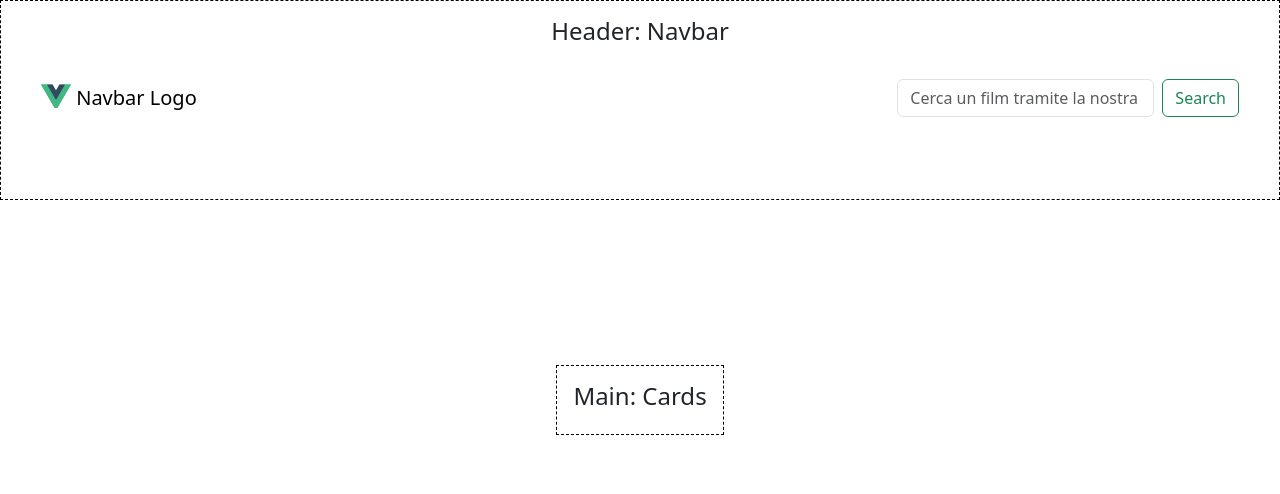
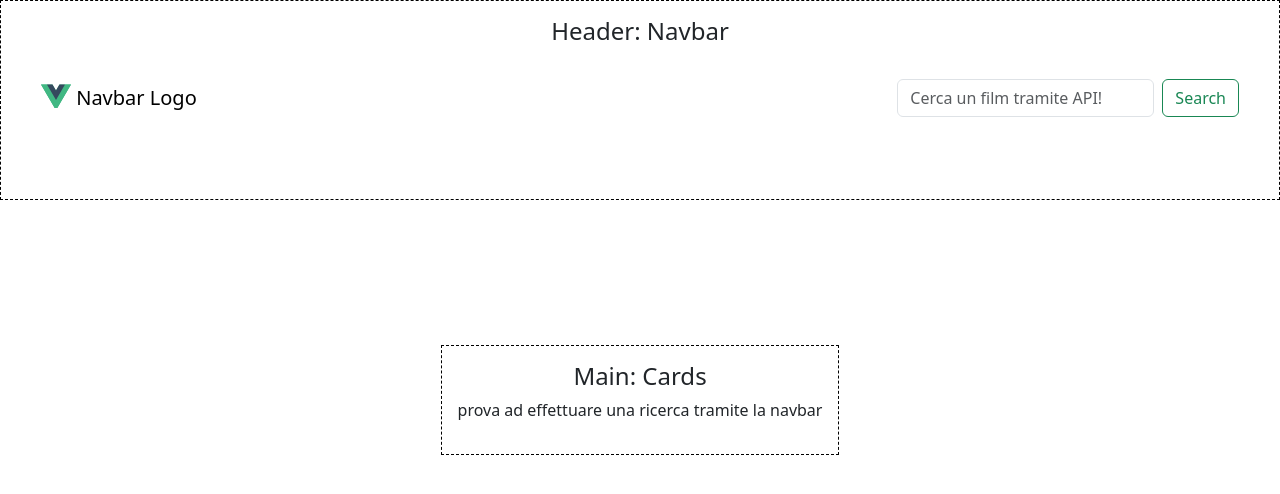
Before and after one commit to Carlo-Adile/vite-boolflix, a Vue app: page / in a window 1280 px wide. Shown: the top 494 px of the page. Built offline with nearby package versions, Linux system fonts and the light colour scheme.

Commit message:
Milestone 1

```diff
--- a/package.json
+++ b/package.json
@@ -9,6 +9,7 @@
     "preview": "vite preview"
   },
   "dependencies": {
+    "axios": "^1.6.8",
     "vue": "^3.4.21",
     "vuex": "^4.0.2"
   },
--- a/src/components/Header.vue
+++ b/src/components/Header.vue
@@ -1,5 +1,6 @@
 <script>
-import { ref } from 'vue';
+import axios from 'axios';
+import { mapState } from 'vuex'
 
 export default {
   name: "Header",
@@ -8,9 +9,35 @@ export default {
       searchQuery: ''
     }
   },
+  computed: {
+    ...mapState(['searchResults'])
+  },
   methods: {
-    search(){
-      /* chiamata all'API */
+    search() {
+      console.log("query inserita...", this.searchQuery);
+      const apiKey = '656ef96b561e171489e8fb7cad6e10ac';
+      const url = 'https://api.themoviedb.org/3/search/movie';
+
+      /* chiamata get all'API tramite axios */
+      axios.get('https://api.themoviedb.org/3/search/movie', {
+        params: {
+          api_key: apiKey,
+          query: this.searchQuery,
+          include_adult: 'true',
+          language: 'en-US',
+          page: '1'
+        }
+      })
+        .then(response => {
+          console.log(response.data);
+          const results = response.data.results;
+
+          /* aggiorniamo state */
+          this.$store.commit('updateSearchResults', results);
+        })
+        .catch(error => {
+          console.log("errore nella richiesta API");
+        })
     }
   }
 }
@@ -23,9 +50,12 @@ export default {
       <a href="#" class="navbar-brand">
         <img src="../assets/vue.svg" alt="logo" width="30" height="24" class="d-inline-block align-text-top">
         Navbar Logo</a>
-      <form role="search" class="d-flex">
-        <input v-model="searchQuery" class="form-control me-2" type="text" placeholder="Cerca un film tramite la nostra API!" aria-label="Search">
-        <button @click="search" class="btn btn-outline-success" type="submit">Search</button>
+
+      <!-- form per cercare film -->
+      <form role="search" class="d-flex" @submit.prevent="search">
+        <input v-model="searchQuery" class="form-control me-2" type="search" placeholder="Cerca un film tramite API!"
+          aria-label="Search">
+        <button class="btn btn-outline-success" type="submit">Search</button>
       </form>
 
     </nav>
--- a/src/components/Main.vue
+++ b/src/components/Main.vue
@@ -1,10 +1,17 @@
 <script>
+import axios from 'axios'
+import { mapState } from  'vuex'
+
 export default {
   name: "Main",
-  data () {
+  data() {
     return {
 
     }
+  },
+  computed: {
+    /* ottieni i dati da state */
+    ...mapState(['searchResults'])
   }
 }
 </script>
@@ -12,11 +19,24 @@ export default {
 <template>
   <div id="site_main">
     <h4>Main: Cards</h4>
+    <div v-if="searchResults.length > 0">
+      <ul>
+        <li v-for="(result, index) in searchResults" :key="index">
+          <h2>{{ result.title }}</h2>
+          <p>Titolo in lingua originale: {{ result.original_title }}</p>
+          <p>Lingua: {{ result.original_language }}</p>
+          <p>Recensione: {{ result.vote_average }} </p>
+        </li>
+      </ul>
+    </div>
+    <div v-else>
+      <p>prova ad effettuare una ricerca tramite la navbar</p>
+    </div>
   </div>
 </template>
 
 <style lang="scss" scoped>
-#site_main{
+#site_main {
   width: 100%;
   padding: 1rem;
   border: 1px dashed black;
--- a/src/store.js
+++ b/src/store.js
@@ -1,16 +1,16 @@
 import { createStore } from 'vuex';
+import axios from 'axios';
 
 export default createStore({
   state: {
-
+    searchResults: []
   },
   mutations: {
-
+    /* aggiorniamo i dati dello state con i results */
+    updateSearchResults(state, results){
+      state.searchResults = results;
+    }
   },
   actions: {
-
-  },
-  getters: {
-
   }
 })
```
Also changed, not shown: 1 other file (tests, documents, lock files or other folders).
